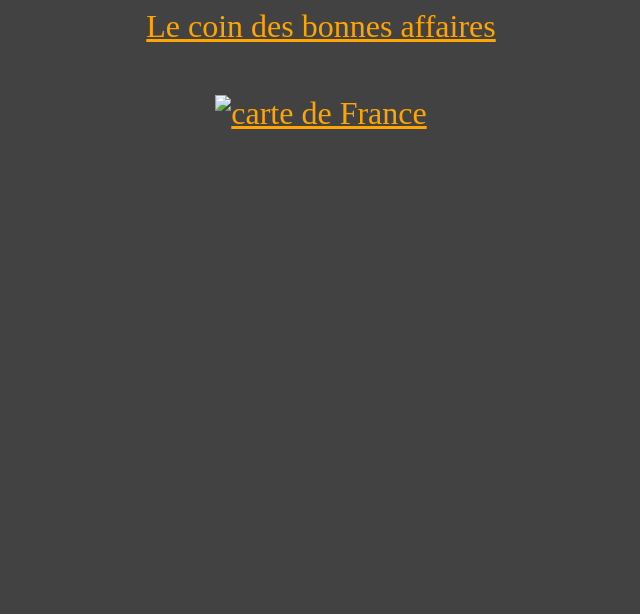
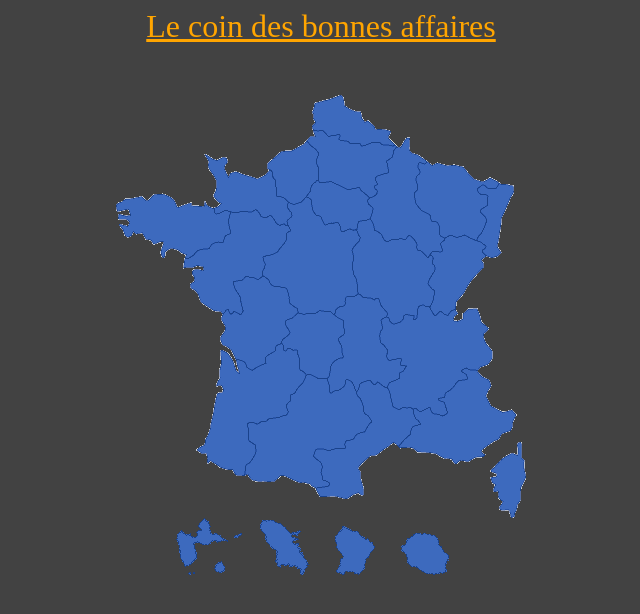
Before and after one commit to arobase3c/test, a plain HTML site: page index.html in a window 1280 px wide. Shown: the whole page, without its empty margins (319-959 px from the left). Drawn offline with Linux system fonts and the light colour scheme.

Commit message:
change src media to map

```diff
--- a/index.html
+++ b/index.html
@@ -19,7 +19,7 @@
 
     <div>
 
-        <img id="France" src="media/map.png" alt="carte de France" usemap="#maMap" />
+        <img id="France" src="map.png" alt="carte de France" usemap="#maMap" />
 
         <map name="maMap">
 
```
